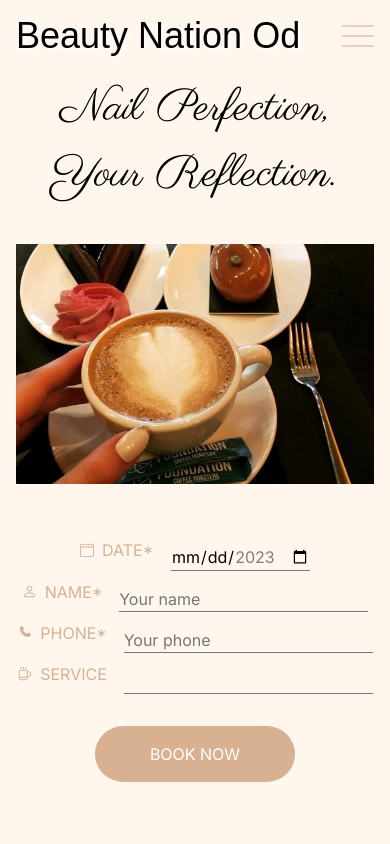
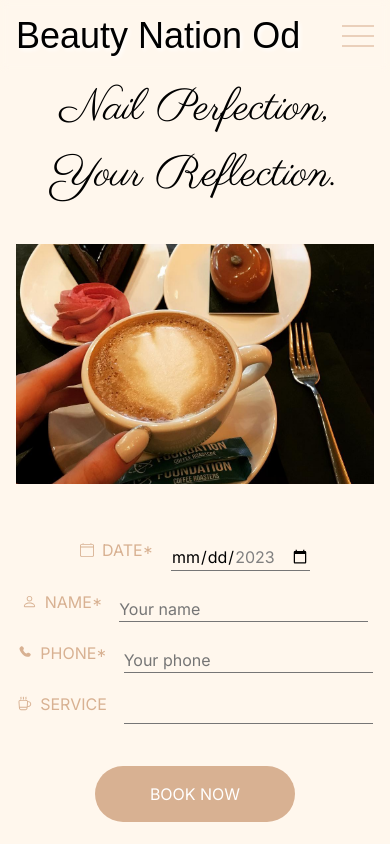
Before and after one commit to TatianaNovitskaya/beauty-nation, a Next.js app: page / in a window 390 px wide. Shown: the top 844 px of the page. Built offline with nearby package versions, Linux system fonts and the light colour scheme; a web font is replaced by a local one.

Commit message:
added mobile styles

```diff
--- a/src/components/sections/Book.js
+++ b/src/components/sections/Book.js
@@ -9,7 +9,7 @@ export default function Book() {
         <section className={"py-[2.75rem] md:py-[4.75rem]"}>
             <div className={"container flex h-full relative"}>
                 <form className={`${inter.className} w-full flex flex-col md:flex-row items-center justify-between`}>
-                    <div className={"flex flex-row items-center md:flex-col"}>
+                    <div className={"flex flex-row items-center mb-2.5 md:mb-0 md:flex-col"}>
                         <label className={"flex  items-center mr-[2rem] md:mr-0"}>
                             <Image src={"/calendar-frame.svg"} alt={"calendar"} width={14} height={14}
                                    className={"mr-[0.5rem]"}/>
@@ -18,21 +18,21 @@ export default function Book() {
                         <input type="date" required={true} id={"date"} min="2023-01-01" max="2023-12-31"
                                className={"bg-inherit w-full  mt-4 focus:outline-none placeholder:text-[#767676] border-b border-[#767676]"}/>
                     </div>
-                    <div className={"flex flex-row items-center md:flex-col"}>
+                    <div className={"flex flex-row items-center mb-2.5 md:mb-0 md:flex-col"}>
                         <label className={"flex items-center mr-[2rem] md:mr-0"}>
                             <Image src={"/person.svg"} alt={"person"} width={15} height={15} className={"mr-[0.5rem]"}/>
                             <span className={"uppercase text-[#D8B192] "}>name*</span>
                         </label>
                         <input type="text" required={true} placeholder={"Your name"} className={"bg-inherit w-full  mt-4 focus:outline-none placeholder:text-[#767676] border-b border-[#767676]"}/>
                     </div>
-                    <div className={"flex flex-row items-center md:flex-col"}>
+                    <div className={"flex flex-row items-center mb-2.5 md:mb-0 md:flex-col"}>
                         <label className={"flex items-center mr-[2rem] md:mr-0"}>
                             <Image src={"/phone.svg"} alt={"phone"} width={15} height={15} className={"mr-[0.5rem]"}/>
                             <span className={"uppercase text-[#D8B192] "}>phone*</span>
                         </label>
                         <input type="tel" required={true}  placeholder={"Your phone"} className={"bg-inherit w-full  mt-4 focus:outline-none placeholder:text-[#767676] border-b border-[#767676]"}/>
                     </div>
-                    <div className={"flex flex-row items-center md:flex-col"}>
+                    <div className={"flex flex-row items-center mb-2.5 md:mb-0 md:flex-col"}>
                         <label className={"flex items-center mr-[2rem] md:mr-0"}>
                             <Image src={"/cup.svg"} alt={"cup"} width={15} height={15} className={"mr-[0.5rem]"}/>
                             <span className={"uppercase text-[#D8B192] "}>service</span>
```
